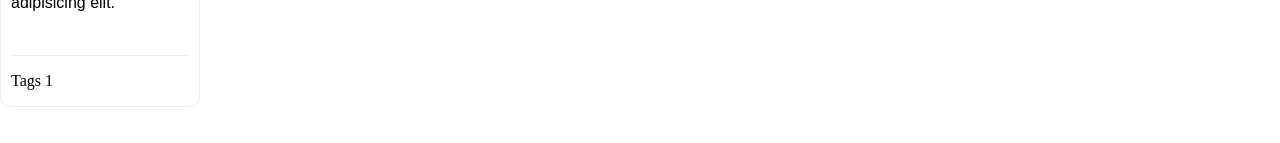
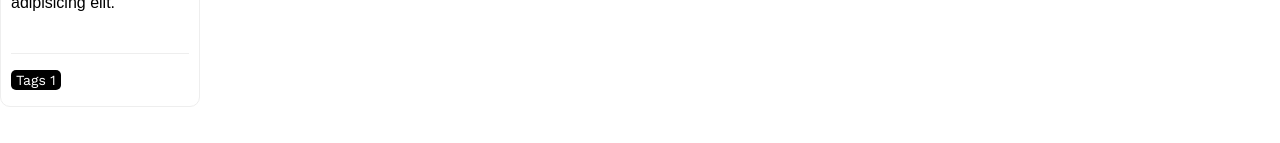
Before and after one commit to bourdier/jotter, a React (Vite) app: page /dashboard in a window 1280 px wide. Shown: the part 169-312 px from the top of the page. Built offline with nearby package versions, Linux system fonts and the light colour scheme; a web font is replaced by a local one.

Commit message:
Add tags style

```diff
--- a/src/assets/sass/components/_card.scss
+++ b/src/assets/sass/components/_card.scss
@@ -28,7 +28,7 @@
       font-size: 16px;
     }
   }
-  &__tags {
+  &__tags__list {
     position: absolute;
     bottom: 0;
     width: 90%;
@@ -45,5 +45,14 @@
       padding: 2px 5px;
       border-radius: 5px;
     }
+    li {
+      margin: 0;
+      font-size: 14px;
+      background-color: $primary;
+      color: $white;
+      font-family: $subtitle;
+      padding: 2px 5px;
+      border-radius: 5px;
+    }
   }
 }
--- a/src/components/Card.jsx
+++ b/src/components/Card.jsx
@@ -9,7 +9,7 @@ export default function Card() {
           Lorem ipsum dolor sit amet consectetur adipisicing elit.
         </p>
       </div>
-      <div className="card__tags">
+      <div className="card__tags__list">
         <ul className="no-bullet">
           <li>Tags 1</li>
         </ul>
--- a/src/index.css
+++ b/src/index.css
@@ -146,7 +146,7 @@ form button {
   margin: 0;
   font-size: 16px;
 }
-.card__tags {
+.card__tags__list {
   position: absolute;
   bottom: 0;
   width: 90%;
@@ -156,11 +156,20 @@ form button {
   margin-top: 10px;
   border-top: 1px solid #eee;
 }
-.card__tags p {
+.card__tags__list p {
   margin: 0;
   font-size: 14px;
   background-color: #eee;
   color: #fff;
+  padding: 2px 5px;
+  border-radius: 5px;
+}
+.card__tags__list li {
+  margin: 0;
+  font-size: 14px;
+  background-color: #000;
+  color: #fff;
+  font-family: "Work Sans", sans-serif;
   padding: 2px 5px;
   border-radius: 5px;
 }
```
Also changed, not shown: 1 other file (tests, documents, lock files or other folders).
